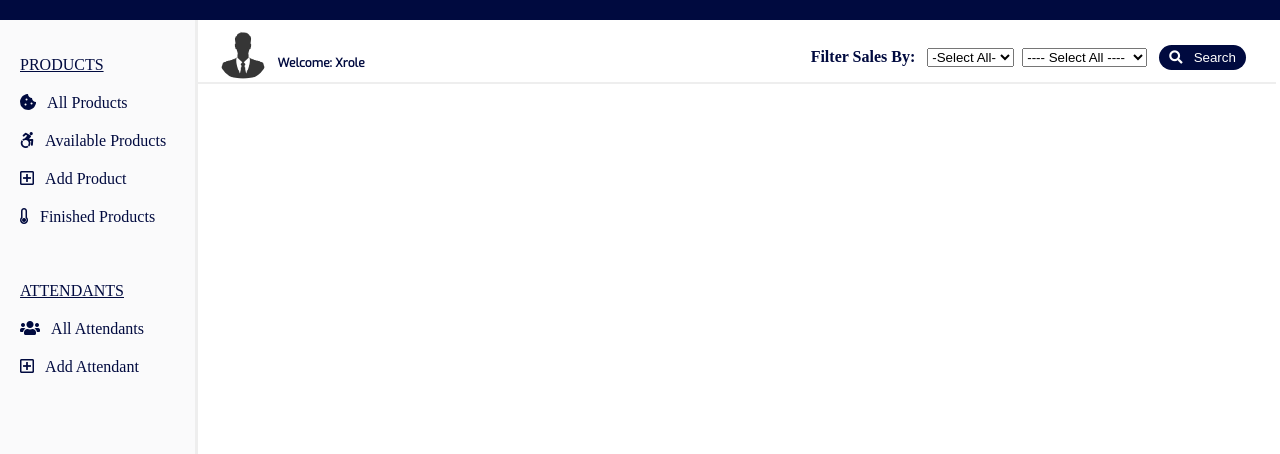
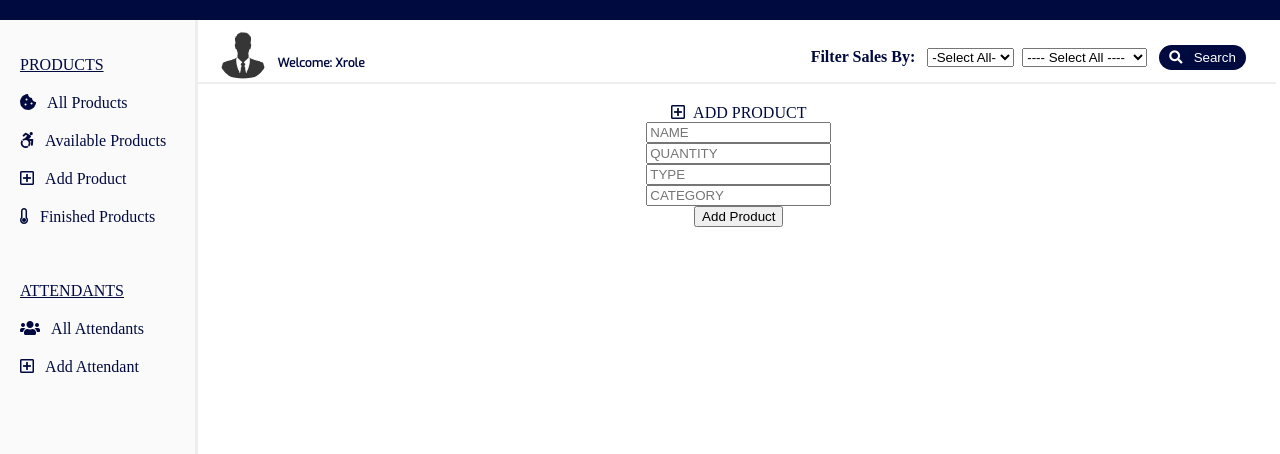
Before and after one commit to XROLE/storeManus, a plain HTML site: page views/adminDashboard.html in a window 1280 px wide. Shown: the part 47-501 px from the top of the page. Drawn offline with Linux system fonts and the light colour scheme.

Commit message:
added add production section

```diff
--- a/views/adminDashboard.html
+++ b/views/adminDashboard.html
@@ -328,6 +328,27 @@
                                 </tr>
                             </tfoot>
                         </table>
+                        <!-- add product form -->
+                        <form action="" id="add-product">
+                            <div class="form-label">
+                                    <label for="add-product"> <i class="far fa-plus-square"></i> &nbsp;ADD PRODUCT</label>
+                            </div>
+                            <div>
+                                <input type="text" name="" id="product-Name" placeholder="NAME" >
+                            </div>
+                            <div>
+                                <input type="number" name="" id="roduct-Quantity" placeholder="QUANTITY">
+                            </div>
+                            <div>
+                                <input type="text" name="" id="product-Type" placeholder="TYPE">
+                            </div>
+                            <div>
+                                <input type="text" name="" id="product-Category" placeholder="CATEGORY">
+                            </div>
+                            <div>
+                                <button class="link">Add Product</button>
+                            </div>
+                        </form>
                     </div>
                 </div>
             </div>
```
